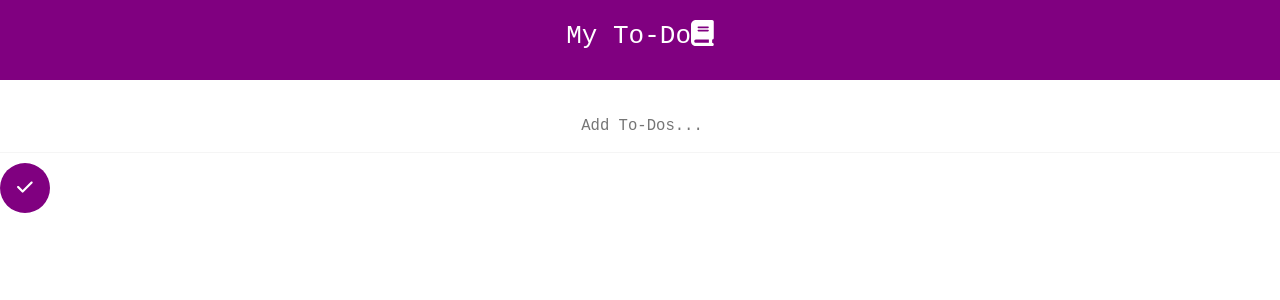
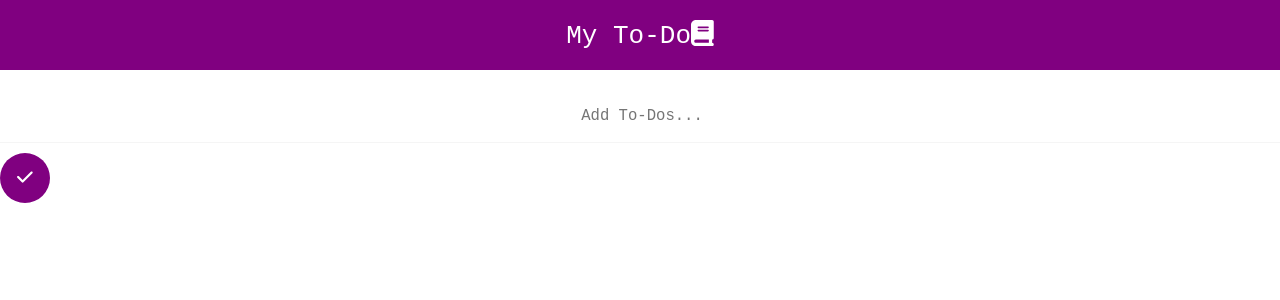
Before and after one commit to Legendary-Folah/myto-do, a React (Create React App) app: page / in a window 1280 px wide. Shown: the top 300 px of the page. Built offline with nearby package versions, Linux system fonts and the light colour scheme.

Commit message:
minimal changes yet again

```diff
--- a/src/App.css
+++ b/src/App.css
@@ -5,7 +5,7 @@ body {
 
 .header {
   background-color: purple;
-  height: 40px;
+  height: 30px;
   font-size: 2em;
   padding: 20px;
   color: white;
```
